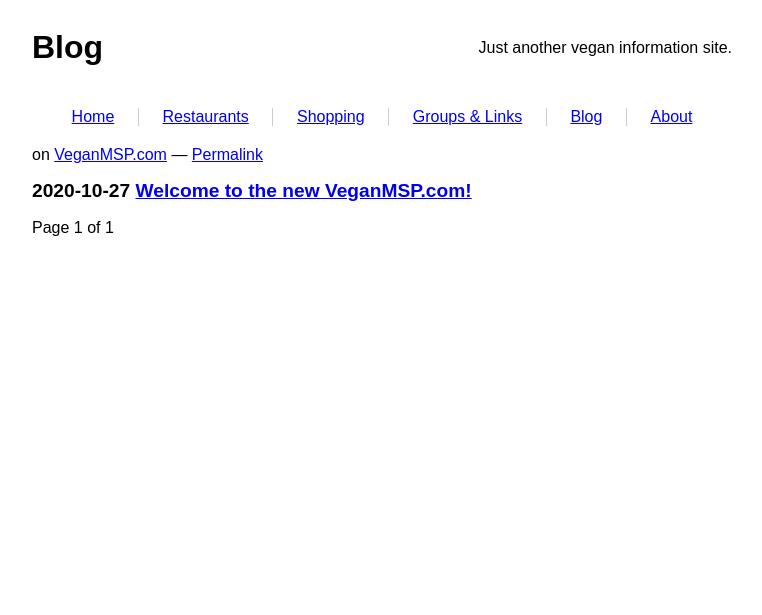
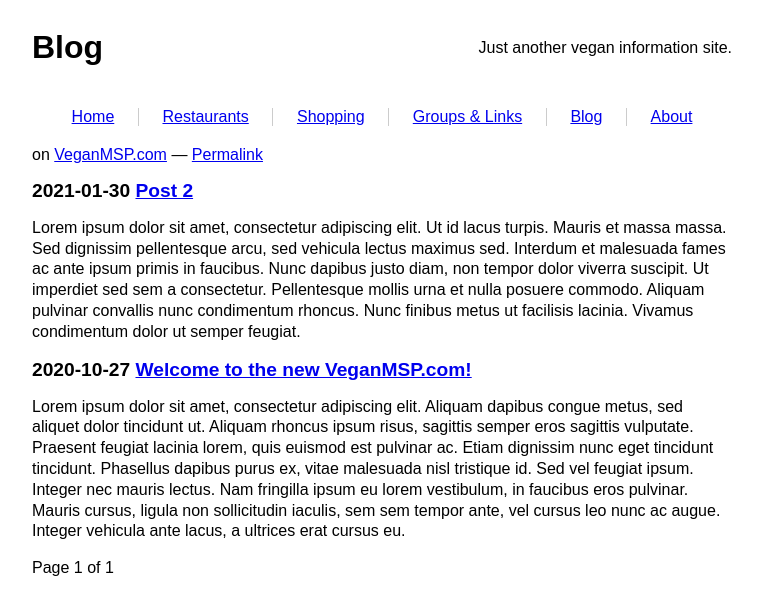
Before and after one commit to VeganMSP/veganmsp.com-jekyll, a Jekyll site: the page built from blog/index.html, in a window 1280 px wide. Shown: the top 615 px of the page, without its empty margins (258-1020 px from the left). Built offline with Jekyll 4.4.1, drawn with Linux system fonts in a browser that asks for light colours; the list of posts is cut into pages by our own code.

Commit message:
Add lorem ipsum text to fill out some temp blog posts

```diff
--- a/_posts/2020-10-27-Welcome-to-the-new-VeganMSP.com!.md
+++ b/_posts/2020-10-27-Welcome-to-the-new-VeganMSP.com!.md
@@ -5,3 +5,15 @@
   - tag1
   - tag2
 ---
+
+
+
+Lorem ipsum dolor sit amet, consectetur adipiscing elit. Aliquam dapibus congue metus, sed aliquet dolor tincidunt ut. Aliquam rhoncus ipsum risus, sagittis semper eros sagittis vulputate. Praesent feugiat lacinia lorem, quis euismod est pulvinar ac. Etiam dignissim nunc eget tincidunt tincidunt. Phasellus dapibus purus ex, vitae malesuada nisl tristique id. Sed vel feugiat ipsum. Integer nec mauris lectus. Nam fringilla ipsum eu lorem vestibulum, in faucibus eros pulvinar. Mauris cursus, ligula non sollicitudin iaculis, sem sem tempor ante, vel cursus leo nunc ac augue. Integer vehicula ante lacus, a ultrices erat cursus eu.
+
+Sed venenatis et mauris ac ullamcorper. Nunc non sodales enim, sed semper augue. Quisque eu erat vestibulum, luctus lorem porta, semper urna. Nulla vulputate, mauris at molestie facilisis, ante nisl iaculis felis, sit amet luctus lectus ligula nec lectus. In a augue a lacus rutrum fringilla. Aliquam erat volutpat. Donec sodales sem vel dui pharetra, id viverra urna mattis. Vestibulum faucibus cursus justo, id volutpat massa volutpat euismod.
+
+Cras fermentum aliquet magna, vel sodales ex aliquam nec. Aenean feugiat consequat ante, non lobortis felis luctus id. Sed feugiat ultrices ex, quis pretium enim venenatis a. Nunc posuere feugiat ipsum. Nulla efficitur turpis quis tincidunt fringilla. Donec pharetra dolor in arcu congue lacinia. Sed porta ante sit amet tempor finibus. Nam posuere porttitor metus, eu aliquet ante molestie sit amet. Pellentesque habitant morbi tristique senectus et netus et malesuada fames ac turpis egestas. Phasellus sit amet nisi cursus, auctor eros vel, posuere ex. Ut sed viverra neque. Interdum et malesuada fames ac ante ipsum primis in faucibus.
+
+In magna libero, tincidunt id risus auctor, porta venenatis massa. Praesent laoreet enim et leo gravida, quis rutrum tellus ullamcorper. Donec et vehicula neque. Maecenas ut purus eget augue pretium convallis. Donec a posuere odio. Etiam ex dui, tristique vel ligula non, scelerisque cursus libero. Maecenas a orci nec enim bibendum facilisis. Nulla facilisi. Aenean at commodo arcu, sit amet tempus ipsum. Nunc gravida arcu vel semper accumsan.
+
+Vestibulum faucibus lorem sit amet elit imperdiet volutpat. Sed sed velit magna. Nam ac odio fermentum, pharetra justo vitae, sodales nulla. Vivamus ullamcorper blandit orci vitae consequat. Nunc ut turpis libero. Ut eget turpis semper urna posuere rhoncus quis iaculis dui. Phasellus non nisl viverra, efficitur tortor dictum, congue eros. Aenean suscipit blandit neque, at viverra leo.
--- /dev/null
+++ b/_posts/2021-01-30-Post-2.md
@@ -0,0 +1,17 @@
+---
+title: Post 2
+layout: post
+---
+
+
+
+
+Lorem ipsum dolor sit amet, consectetur adipiscing elit. Ut id lacus turpis. Mauris et massa massa. Sed dignissim pellentesque arcu, sed vehicula lectus maximus sed. Interdum et malesuada fames ac ante ipsum primis in faucibus. Nunc dapibus justo diam, non tempor dolor viverra suscipit. Ut imperdiet sed sem a consectetur. Pellentesque mollis urna et nulla posuere commodo. Aliquam pulvinar convallis nunc condimentum rhoncus. Nunc finibus metus ut facilisis lacinia. Vivamus condimentum dolor ut semper feugiat.
+
+Pellentesque sed dui auctor, mollis lorem in, scelerisque elit. Etiam erat ex, tempor non nisi id, finibus hendrerit odio. Integer a sem cursus, aliquam nisi at, pharetra dolor. Maecenas vulputate sem et tristique egestas. Proin at justo at nulla interdum pharetra. Donec volutpat feugiat nulla non aliquam. Aliquam erat volutpat. Suspendisse sit amet nulla eu urna ultrices condimentum. Nam quis augue a mi feugiat fermentum. Donec ullamcorper fringilla magna quis tempus.
+
+Fusce posuere risus nisl, aliquet semper lectus pellentesque aliquam. Nulla tincidunt sagittis mi, vitae dapibus magna iaculis non. Sed iaculis ut nisl sed commodo. Nam scelerisque finibus fermentum. Sed nec commodo mi. Nam sed turpis vitae nunc mollis malesuada et id diam. Aenean id est ante. Vestibulum id vestibulum diam. Donec bibendum imperdiet consequat. Suspendisse sit amet dui euismod eros blandit placerat vitae nec mi. Integer hendrerit mattis ipsum, id ultricies mi ullamcorper id. Suspendisse et mauris eu est varius cursus in non sem. Etiam sed arcu vel massa tempor imperdiet quis et nisi. Lorem ipsum dolor sit amet, consectetur adipiscing elit.
+
+Phasellus sodales dictum orci, vitae rhoncus nisi sollicitudin et. Vestibulum egestas justo nisl. Vivamus in lacus sed quam molestie elementum. Mauris in faucibus tortor. Nunc vitae pharetra neque. Suspendisse potenti. Cras maximus elit sit amet iaculis maximus.
+
+Quisque laoreet dapibus turpis, eu lobortis metus iaculis ut. Integer a nunc pharetra nunc euismod vehicula. In ac sem in nisl hendrerit eleifend. Nulla facilisi. Ut et feugiat libero. Nullam eu tellus a ligula interdum molestie at ac justo. Donec quis metus ac neque porta venenatis non vitae purus. Phasellus ac elit et leo scelerisque dapibus ut sed dolor. Donec lobortis elementum turpis, eget vestibulum nibh pellentesque sed.
```
